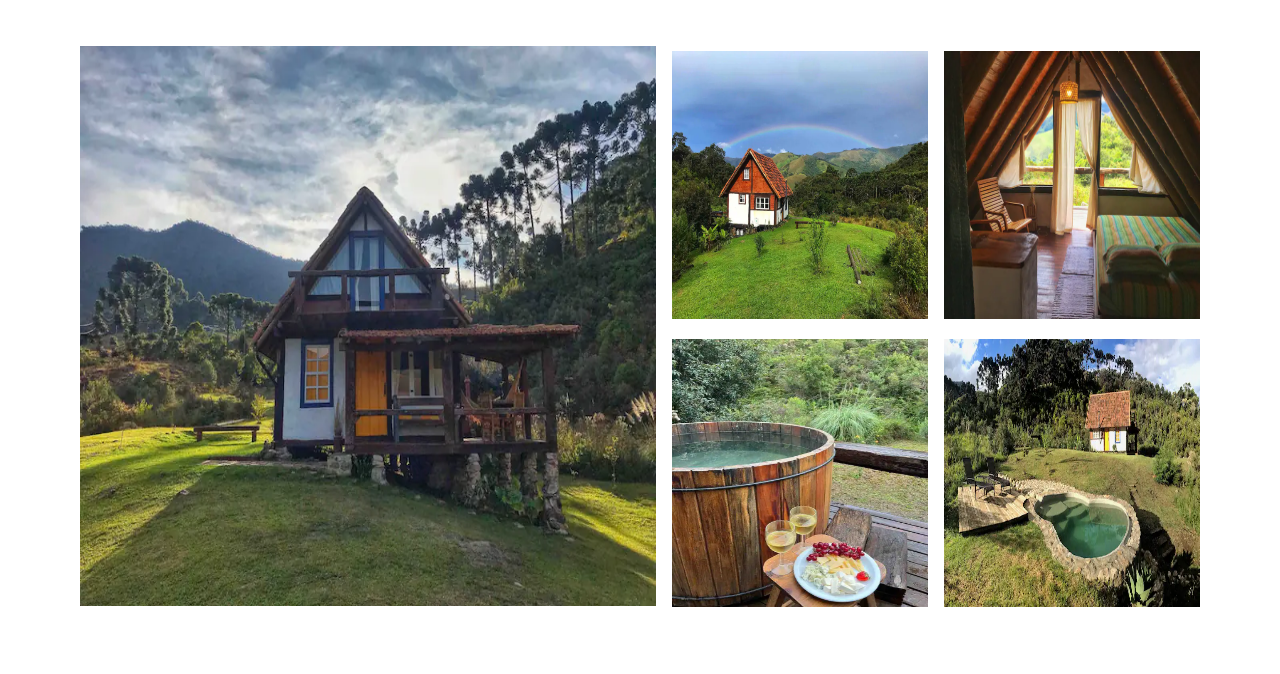
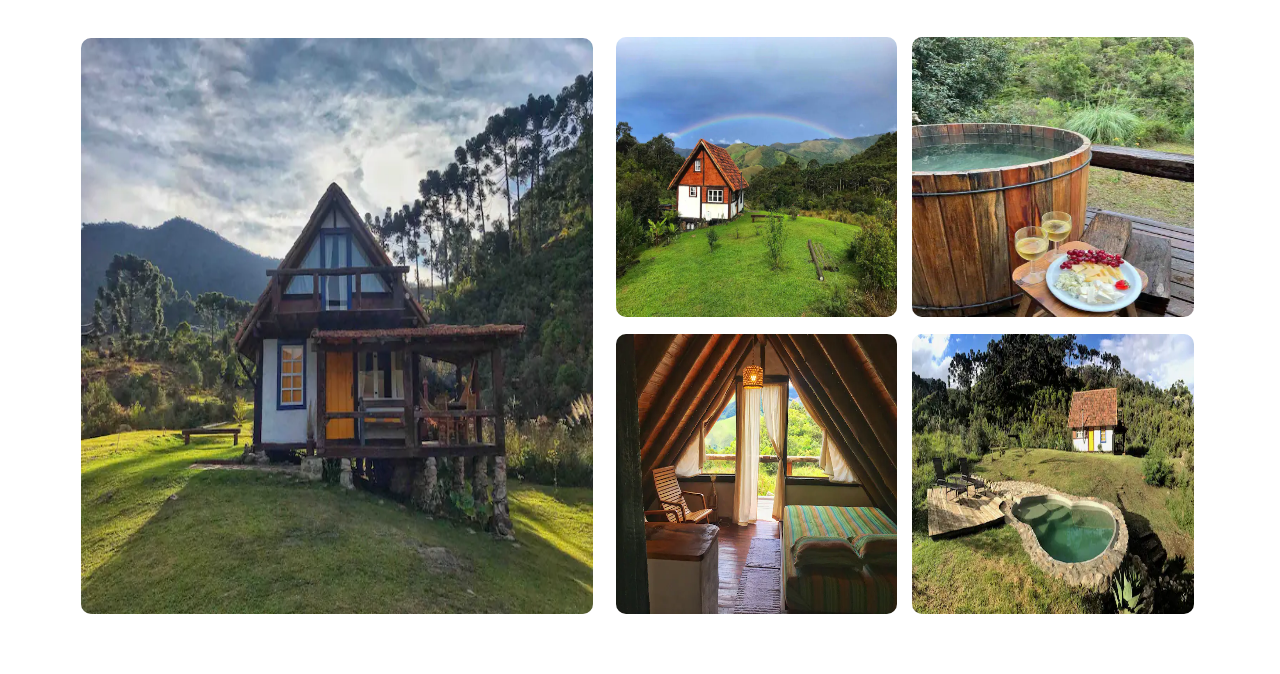
Before and after one commit to LucaolDev/Atividades-HTML, a plain HTML site: page Cp_FrontEnd/index.html in a window 1280 px wide. Shown: the part 87-761 px from the top of the page. Drawn offline with Linux system fonts and the light colour scheme.

Commit message:
Add files via upload

```diff
--- a/Cp_FrontEnd/css/styles.css
+++ b/Cp_FrontEnd/css/styles.css
@@ -8,7 +8,6 @@
     box-sizing: border-box;
     font-family: var(--font-body);
     text-decoration: none;
-}
 
     .container {
         width: 90%;
@@ -18,7 +17,11 @@
     .header-page {
         display: flex;
         flex-direction: column;
-    font-weight: 300
+        font-weight: 300;
+
+        i {
+            color: #FFD43B;
+        }
     }
 
     .hero-page {
@@ -26,44 +29,38 @@
         justify-content: space-evenly;
         align-items: center;
         margin: 4vh auto;
-    transition: .9s;
         width: 90vw;
         height: 75vh;
 
         img {
-        width: 45vw;
-        height: 70vh;
+            border-radius: 10px;
+            width: 40vw;
+            height: 72vh;
             transition: .6s;
         }
 
-    .card-listL {
-        display: flex;
-        flex-direction: column;
+        .card-list {
+            display: grid;
+            grid-template-columns: repeat(2, 1fr);
+            grid-gap: 0 5px;
 
             img {
-            padding: 10px 0;
-            width: 20vw;
-            height: 36vh;
+                width: 22vw;
+                height: 35vh;
+            }
+
+            .card-item {
+                width: 100%;
+                height: 100%;
+                margin: 5px;
             }
 
         }
 
-    .card-listR {
-        display: flex;
-        flex-direction: column;
-
-        img {
-            padding: 10px 0;
-            width: 20vw;
-            height: 36vh;
-        }
+        img:hover {
+            filter: brightness(0.8);
         }
 
-    img:hover {
-        filter: brightness(0.8);
-
-
-    }
     }
 
     .description {
@@ -87,7 +84,6 @@
         ul {
             display: grid;
             grid-template-columns: repeat(3, 1fr);
-
 
             i {
                 font-size: 40px;
@@ -125,3 +121,4 @@
         }
 
     }
+}
--- a/Cp_FrontEnd/index.html
+++ b/Cp_FrontEnd/index.html
@@ -24,30 +24,40 @@
         <div class="header-page">
             <h2>Sitio Samsara-Chalé banheira Ofuro-Vegetarianismo.</h2>
             <div class="info">
-                <h3><i class="fa-solid fa-star" style="color: #FFD43B;"></i> 5,0 Cabana em Itamonte - Minas Gerais</h3>
+                <h3><i class="fa-solid fa-star"></i> 5,0 Cabana em Itamonte - Minas Gerais</h3>
             </div>
         </div>
 
         <section class="hero-page">
 
             <div class="main-card">
-                <img src="./images/ChaleCp.webp" alt="">
+                <img src="./images/ChaleCp.webp" alt="Imagem da fernte do chalé ">
             </div>
 
-            <div class="card-listL">
-                <img src="./images/imgChale1.webp" alt="">
-                <img src="./images/imgChale2.webp" alt="">
-            </div>
-            <div class="card-listR">
-                <img src="./images/imgChale3.webp" alt="">
-                <img src="./images/imgChale4.webp" alt="">
+            <div class="card-list">
+                <div class="card-item">
+                    <img src="./images/imgChale1.webp" alt="Imagem do chalé com um arco-íris no fundo">
+                </div>
+                <div class="card-item">
+                    <img src="./images/imgChale2.webp" alt="Imagem da jacuzzi ao ar livre">
+                </div>
+                <div class="card-item">
+                    <img src="./images/imgChale3.webp" alt="Imagem do quarto com vista para a natureza">
+                </div>
+                <div class="card-item">
+                    <img src="./images/imgChale4.webp" alt="Imagem da piscina com o chalé de fundo">
+                </div>
             </div>
 
         </section>
 
         <div class="description">
             <h2>Descrição</h2>
-            <p>No topo da cachoeira da Fragaria. A 1560m de altitude, entre os parques Papagaio e Itatiaia.Vale do Rio Aiuruoca.Cabana acolhedora, ecológica e com filosofia vegetariana. Pedimos o não consumo de carne de nenhuma espécie.Paz,de natureza,dormir escutando o som do rio,dos grilos,sapos e corujas.Experimente passar alguns dias em conexão com a terra,se desconectando da tv,da cidade,do trânsito. Acordar com o sol,andar pelas montanhas.Passar alguns dias sem comer carne. Venha respirar,se reconectar.</p>
+            <p>No topo da cachoeira da Fragaria. A 1560m de altitude, entre os parques Papagaio e Itatiaia.Vale do Rio
+                Aiuruoca.Cabana acolhedora, ecológica e com filosofia vegetariana. Pedimos o não consumo de carne de
+                nenhuma espécie.Paz,de natureza,dormir escutando o som do rio,dos grilos,sapos e corujas.Experimente
+                passar alguns dias em conexão com a terra,se desconectando da tv,da cidade,do trânsito. Acordar com o
+                sol,andar pelas montanhas.Passar alguns dias sem comer carne. Venha respirar,se reconectar.</p>
         </div>
 
         <div class="offers">
@@ -63,7 +73,9 @@
             </div>
             <div class="box">
                 <h2>R$ valor / noite</h2>
-                <a href="https://www.airbnb.com.br/rooms/786323246305811370?source_impression_id=p3_1715447653_yPm0mAfHZRfyeOXX">Buscar disponibilidade</a>
+                <a
+                    href="https://www.airbnb.com.br/rooms/786323246305811370?source_impression_id=p3_1715447653_yPm0mAfHZRfyeOXX">Buscar
+                    disponibilidade</a>
             </div>
         </div>
     </div>
```
Lines whose indentation alone changed are shown as unchanged.
